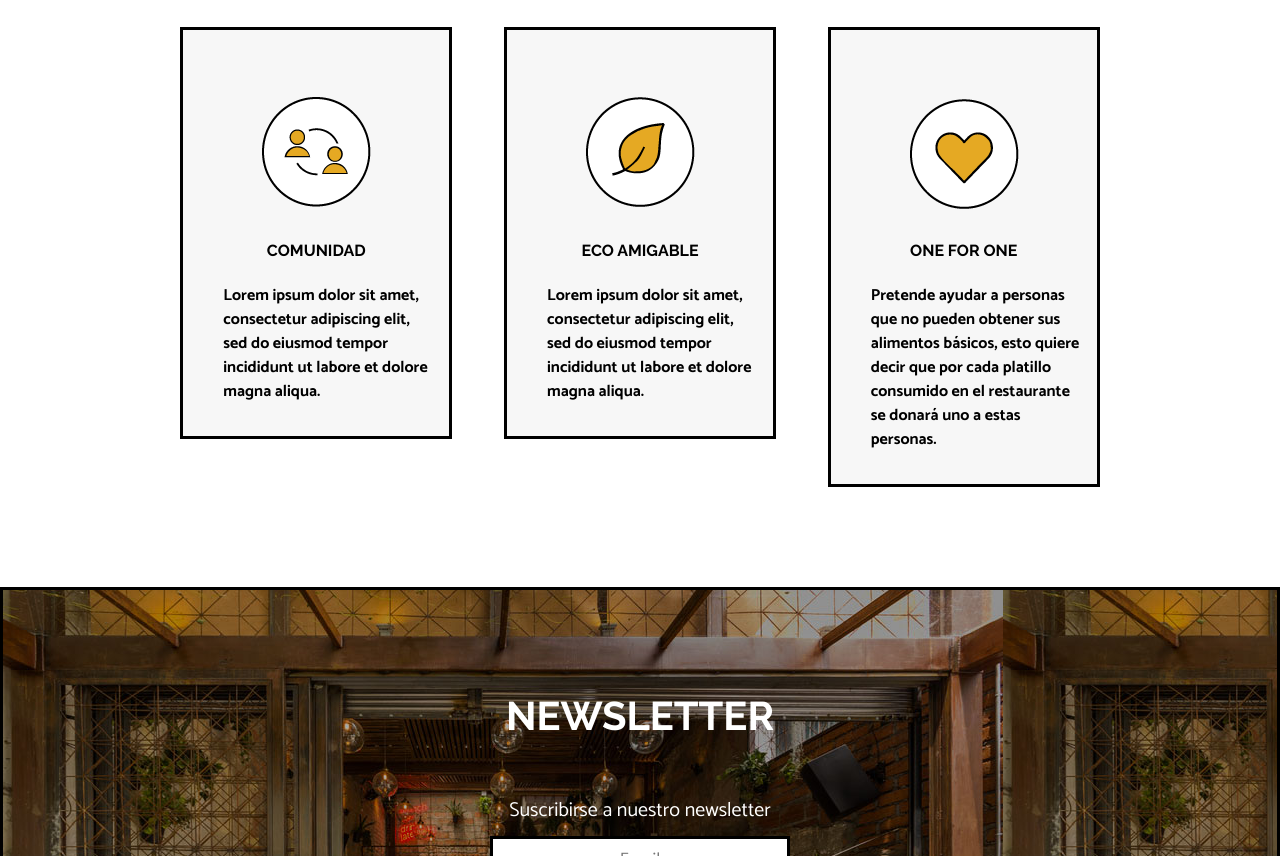
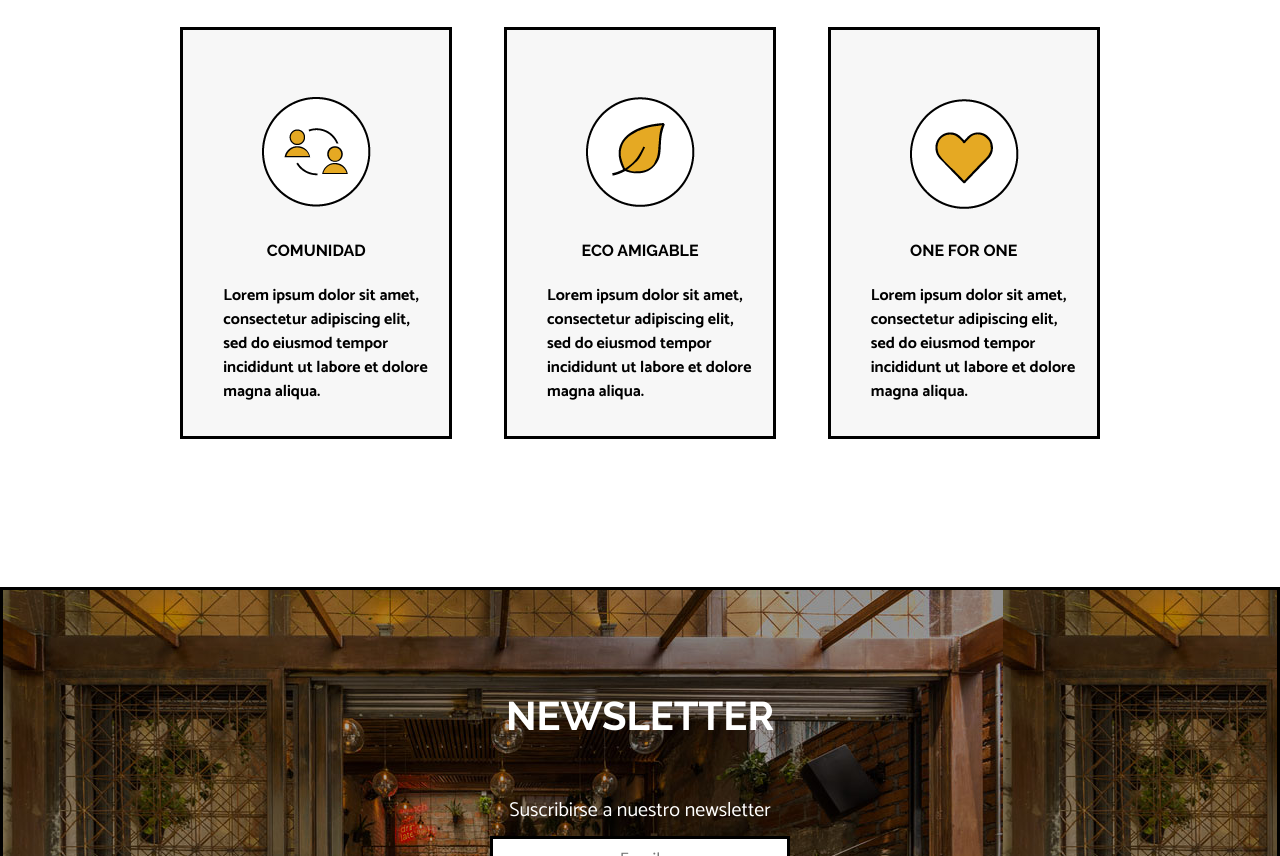
Before and after one commit to majosm96/coco-coworking-site, a plain HTML site: page index.html in a window 1280 px wide. Shown: the part 1592-2448 px from the top of the page. Drawn offline with nearby package versions, Linux system fonts and the light colour scheme.

Commit message:
last changes

```diff
--- a/index.html
+++ b/index.html
@@ -144,7 +144,7 @@
                     <div class="whycoco-section_fact">
                       <img src="img/oneforone.png" alt="">
                       <h4>ONE FOR ONE</h4>
-                      <p>Pretende ayudar a personas que no pueden obtener sus alimentos básicos, esto quiere decir que por cada platillo consumido en el restaurante se donará uno a estas personas.</p>
+                      <p>Lorem ipsum dolor sit amet, consectetur adipiscing elit, sed do eiusmod tempor incididunt ut labore et dolore magna aliqua.</p>
                     </div>
                   </a>
                 </div>
@@ -153,7 +153,7 @@
                     <div class="whycoco-section_fact whycoco-section_fact--hover oneforone">
                       <img src="img/oneforone-hover.png" alt="">
                       <h4>ONE FOR ONE</h4>
-                      <p>Pretende ayudar a personas que no pueden obtener sus alimentos básicos, esto quiere decir que por cada platillo consumido en el restaurante se donará uno a estas personas.</p>
+                      <p>Lorem ipsum dolor sit amet, consectetur adipiscing elit, sed do eiusmod tempor incididunt ut labore et dolore magna aliqua.</p>
                     </div>
                   </a>
                 </div>
--- a/sass/partials/layout/_header.scss
+++ b/sass/partials/layout/_header.scss
@@ -12,3 +12,7 @@
   background-color: #fff;
   border-bottom: 3px solid #000;
 }
+
+.logo-img {
+  margin-top: 200px;
+}
```
Also changed, not shown: css/style.css, 1 other file.
